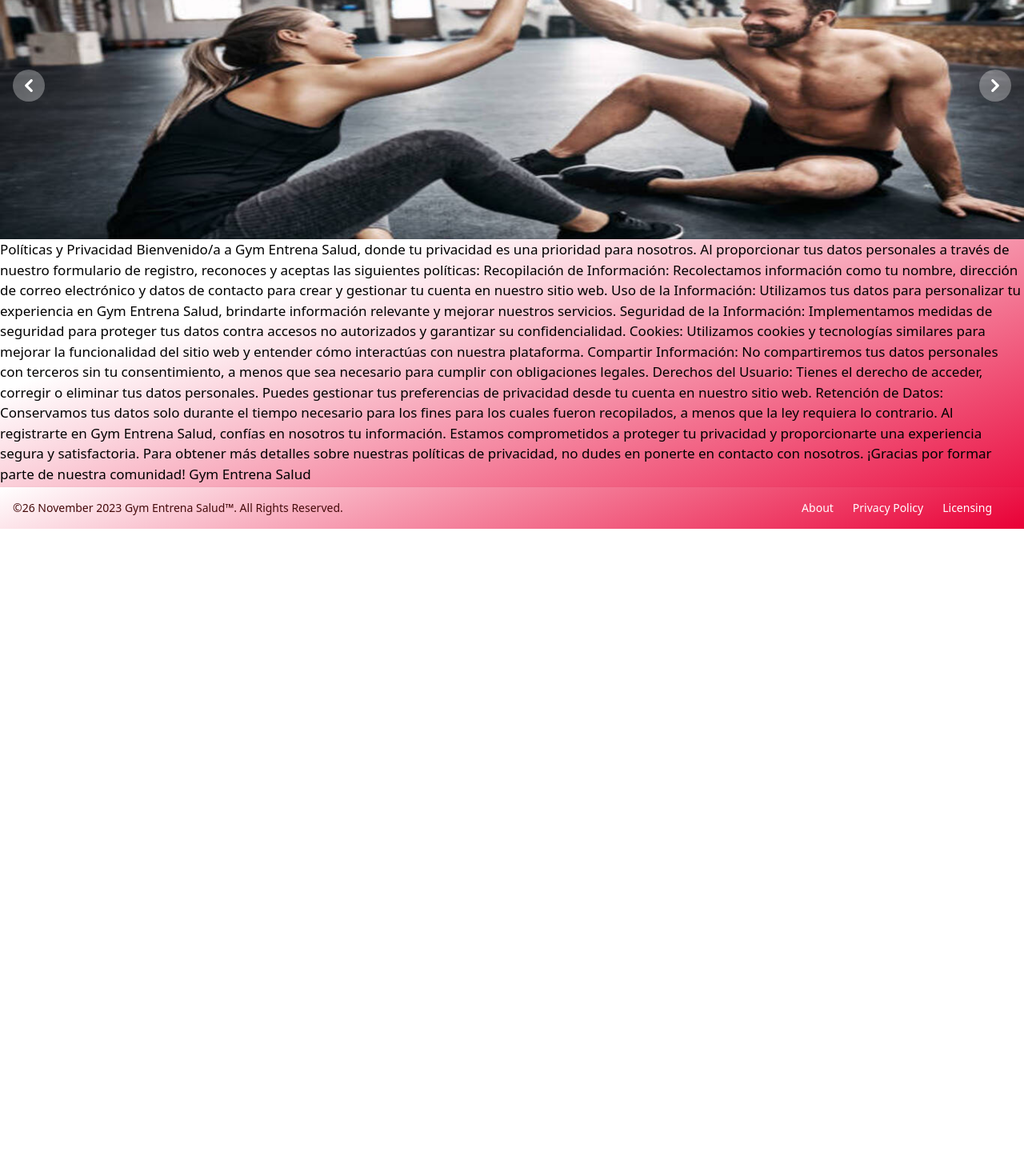
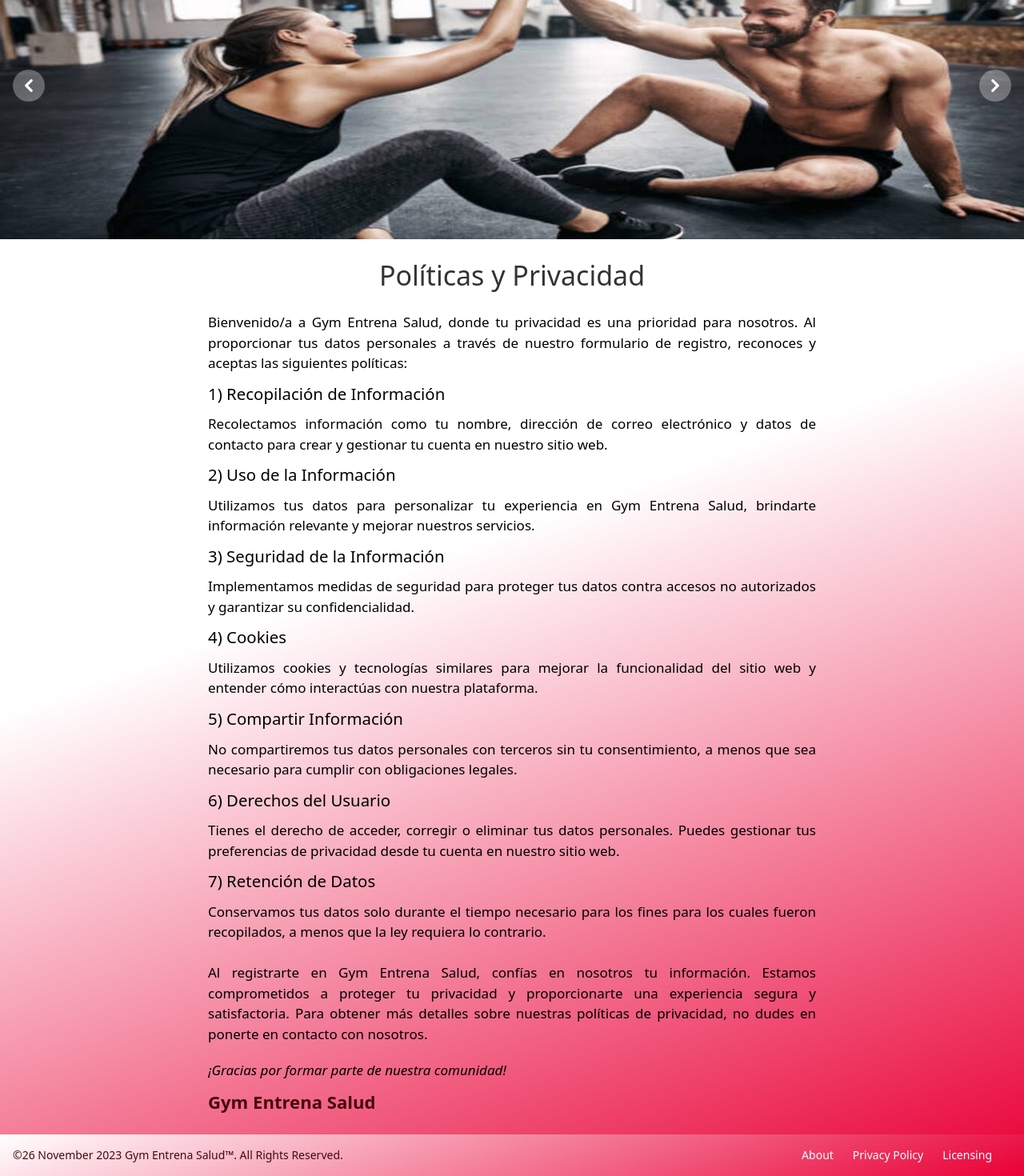
Before and after one commit to Aubar48/tpGrupo8Utn, a React (Vite) app: page /policiesPrivacy in a window 1280 px wide. Shown: the part 149-1619 px from the top of the page at 80% size. Before the commit the page ends 810 px from the top, so only its background shows below. Built offline with nearby package versions, Linux system fonts and the light colour scheme.

Commit message:
aca va el estilo de políticas de privacidad

```diff
--- /dev/null
+++ b/src/components/PoliciesPrivacy/PoliciesPrivacy.css
@@ -0,0 +1,40 @@
+.policies-privacy-container {
+    max-width: 800px;
+    margin: auto;
+    text-align: center;
+    padding: 20px;
+}
+
+.policies-privacy-header {
+    color: #333;
+    font-size: 2em;
+    margin-bottom: 20px;
+}
+
+.policies-privacy-content {
+    text-align: justify;
+    line-height: 1.5;
+}
+
+.policies-privacy-content h2 {
+    font-size: 1.2em;
+
+    margin-bottom: 10px;
+
+    margin-top: 10px;
+}
+
+
+.policies-privacy-thanks {
+    font-style: italic;
+    margin-top: 20px;
+}
+
+.policies-privacy-gym-name {
+    font-weight: bold;
+    color: #460A0A;
+    /* Color de la marca del gimnasio */
+    font-size: 1.3em;
+    margin-top: 10px;
+
+}
--- a/src/components/PoliciesPrivacy/PoliciesPrivacy.jsx
+++ b/src/components/PoliciesPrivacy/PoliciesPrivacy.jsx
@@ -1,43 +1,52 @@
 import { Navbar } from "./../navbar/Navbar";
 import Carrousel from "./../carrousel/Carrousel";
 import { Footer } from "/src/components/footer/Footer.jsx";
+import "./PoliciesPrivacy.css";
+
+
 function PoliciesPrivacy() {
   return (
     <>
       <Navbar />
       <Carrousel />
 
-      <h3>Políticas y Privacidad
+      <div className="policies-privacy-container">
+        <h1 className="policies-privacy-header">Políticas y Privacidad</h1>
+        <div className="policies-privacy-content">
 
-        Bienvenido/a a Gym Entrena Salud, donde tu privacidad es una prioridad para nosotros. Al proporcionar tus datos personales a través de nuestro formulario de registro, reconoces y aceptas las siguientes políticas:
+          <p>
+            Bienvenido/a a Gym Entrena Salud, donde tu privacidad es una prioridad para nosotros. Al proporcionar tus datos personales a través de nuestro formulario de registro, reconoces y aceptas las siguientes políticas:
+          </p>
 
-        Recopilación de Información:
-        Recolectamos información como tu nombre, dirección de correo electrónico y datos de contacto para crear y gestionar tu cuenta en nuestro sitio web.
+          <h2>1) Recopilación de Información</h2>
+          <p>Recolectamos información como tu nombre, dirección de correo electrónico y datos de contacto para crear y gestionar tu cuenta en nuestro sitio web.</p>
 
-        Uso de la Información:
-        Utilizamos tus datos para personalizar tu experiencia en Gym Entrena Salud, brindarte información relevante y mejorar nuestros servicios.
+          <h2>2) Uso de la Información</h2>
+          <p>Utilizamos tus datos para personalizar tu experiencia en Gym Entrena Salud, brindarte información relevante y mejorar nuestros servicios.</p>
 
-        Seguridad de la Información:
-        Implementamos medidas de seguridad para proteger tus datos contra accesos no autorizados y garantizar su confidencialidad.
+          <h2>3) Seguridad de la Información</h2>
+          <p>Implementamos medidas de seguridad para proteger tus datos contra accesos no autorizados y garantizar su confidencialidad.</p>
 
-        Cookies:
-        Utilizamos cookies y tecnologías similares para mejorar la funcionalidad del sitio web y entender cómo interactúas con nuestra plataforma.
+          <h2>4) Cookies</h2>
+          <p>Utilizamos cookies y tecnologías similares para mejorar la funcionalidad del sitio web y entender cómo interactúas con nuestra plataforma.</p>
 
-        Compartir Información:
-        No compartiremos tus datos personales con terceros sin tu consentimiento, a menos que sea necesario para cumplir con obligaciones legales.
+          <h2>5) Compartir Información</h2>
+          <p>No compartiremos tus datos personales con terceros sin tu consentimiento, a menos que sea necesario para cumplir con obligaciones legales.</p>
 
-        Derechos del Usuario:
-        Tienes el derecho de acceder, corregir o eliminar tus datos personales. Puedes gestionar tus preferencias de privacidad desde tu cuenta en nuestro sitio web.
+          <h2>6) Derechos del Usuario</h2>
+          <p>Tienes el derecho de acceder, corregir o eliminar tus datos personales. Puedes gestionar tus preferencias de privacidad desde tu cuenta en nuestro sitio web.</p>
 
-        Retención de Datos:
-        Conservamos tus datos solo durante el tiempo necesario para los fines para los cuales fueron recopilados, a menos que la ley requiera lo contrario.
+          <h2>7) Retención de Datos</h2>
+          <p>Conservamos tus datos solo durante el tiempo necesario para los fines para los cuales fueron recopilados, a menos que la ley requiera lo contrario.</p><br />
 
-        Al registrarte en Gym Entrena Salud, confías en nosotros tu información. Estamos comprometidos a proteger tu privacidad y proporcionarte una experiencia segura y satisfactoria. Para obtener más detalles sobre nuestras políticas de privacidad, no dudes en ponerte en contacto con nosotros.
+          <p>
+            Al registrarte en Gym Entrena Salud, confías en nosotros tu información. Estamos comprometidos a proteger tu privacidad y proporcionarte una experiencia segura y satisfactoria. Para obtener más detalles sobre nuestras políticas de privacidad, no dudes en ponerte en contacto con nosotros.
+          </p>
 
-        ¡Gracias por formar parte de nuestra comunidad!
-
-        Gym Entrena Salud
-      </h3>
+          <p className="policies-privacy-thanks">¡Gracias por formar parte de nuestra comunidad!</p>
+          <p className="policies-privacy-gym-name">Gym Entrena Salud</p>
+        </div>
+      </div>
 
       <Footer />
     </>
```
